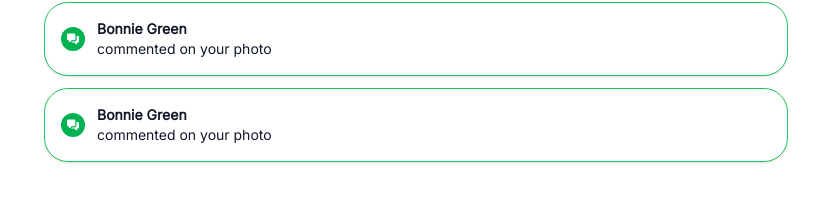
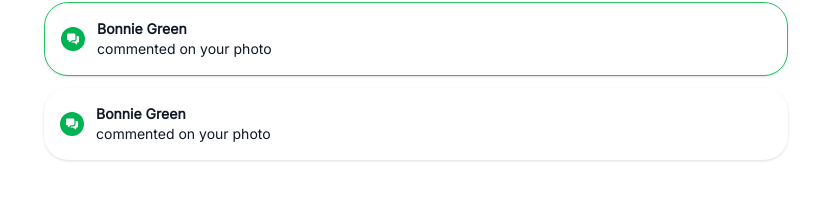
Before and after one commit to March-Madnes/hack4tkm, a React (Vite) app: page /projects in a window 1280 px wide. Shown: the part 432-634 px from the top of the page, without its empty margins (224-1055 px from the left). Built offline with nearby package versions, Linux system fonts and the light colour scheme.

Commit message:
Fix styling in Project component

```diff
--- a/src/components/project/Project.jsx
+++ b/src/components/project/Project.jsx
@@ -88,7 +88,7 @@ export const Project = () => {
     </div>
 </div>
 
-<div id="toast-notification" class="w-full p-4 text-gray-900 bg-white rounded-3xl shadow mb-3 border border-green-500" role="alert">
+<div id="toast-notification" class="w-full p-4 text-gray-900 bg-white rounded-3xl shadow mb-3 " role="alert">
     <div class="flex items-center">
         <div class="relative inline-block shrink-0">
             <span class=" inline-flex items-center justify-center w-6 h-6 bg-[#00b251] rounded-full">
```
